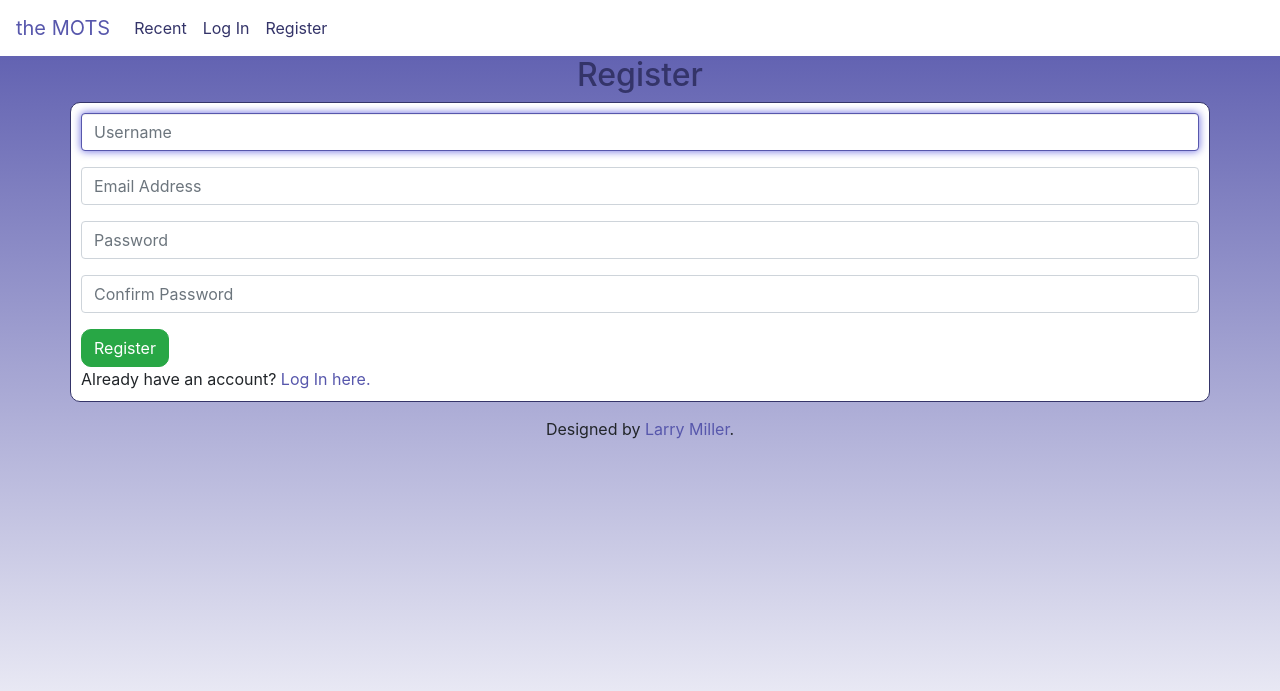
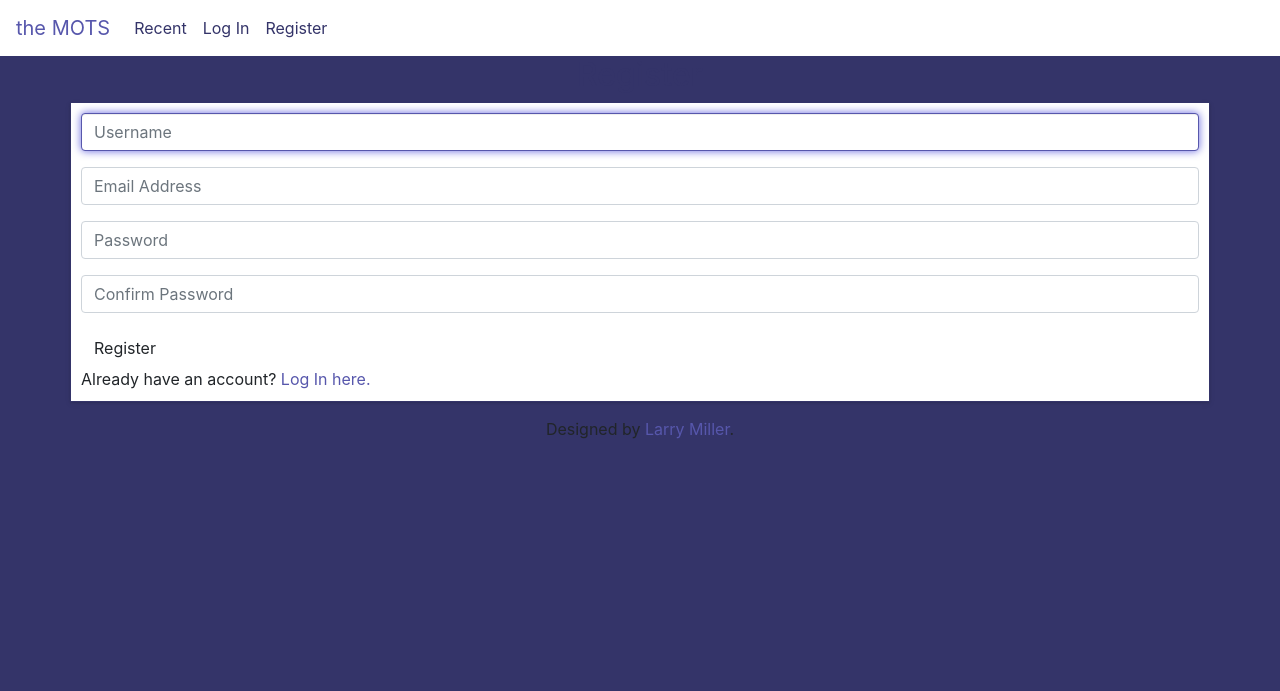
Before and after one commit to larrymillerprogramming/moralofthestory, a Django app: page /register in a window 1280 px wide. Shown: the top 691 px of the page. Run offline with Django 3.2, Linux system fonts and the light colour scheme; some libraries are stand-ins or nearby versions.

Commit message:
update css and buttons

```diff
--- a/network/static/network/styles.css
+++ b/network/static/network/styles.css
@@ -1,6 +1,5 @@
 body {
-    background-image: linear-gradient(#5757ac, #ffffff);
-    background-attachment: fixed;
+    background-color: #343469;
     word-wrap: break-word;
 }
 
@@ -54,7 +53,7 @@ a:focus {
 .simplebox {
     background-color: #ffffff;
     border: 1px solid #343469;
-    border-radius: 10px;
+    box-shadow: rgba(50, 50, 93, 0.25) 0px 2px 5px -1px, rgba(0, 0, 0, 0.3) 0px 1px 3px -1px;
     padding: 10px;
     margin-bottom: 5px;
 }
--- a/network/templates/network/login.html
+++ b/network/templates/network/login.html
@@ -16,7 +16,7 @@
             <div class="form-group">
                 <input class="form-control" type="password" name="password" placeholder="Password">
             </div>
-            <input class="btn btn-success" type="submit" value="Login">
+            <input class="btn" type="submit" value="Login">
         </form>
 
         Don't have an account? <a href="{% url 'register' %}">Register here.</a>
--- a/network/templates/network/register.html
+++ b/network/templates/network/register.html
@@ -23,7 +23,7 @@
             <div class="form-group">
                 <input class="form-control" type="password" name="confirmation" placeholder="Confirm Password">
             </div>
-            <input class="btn btn-success" type="submit" value="Register">
+            <input class="btn" type="submit" value="Register">
         </form>
 
         Already have an account? <a href="{% url 'login' %}">Log In here.</a>
```
